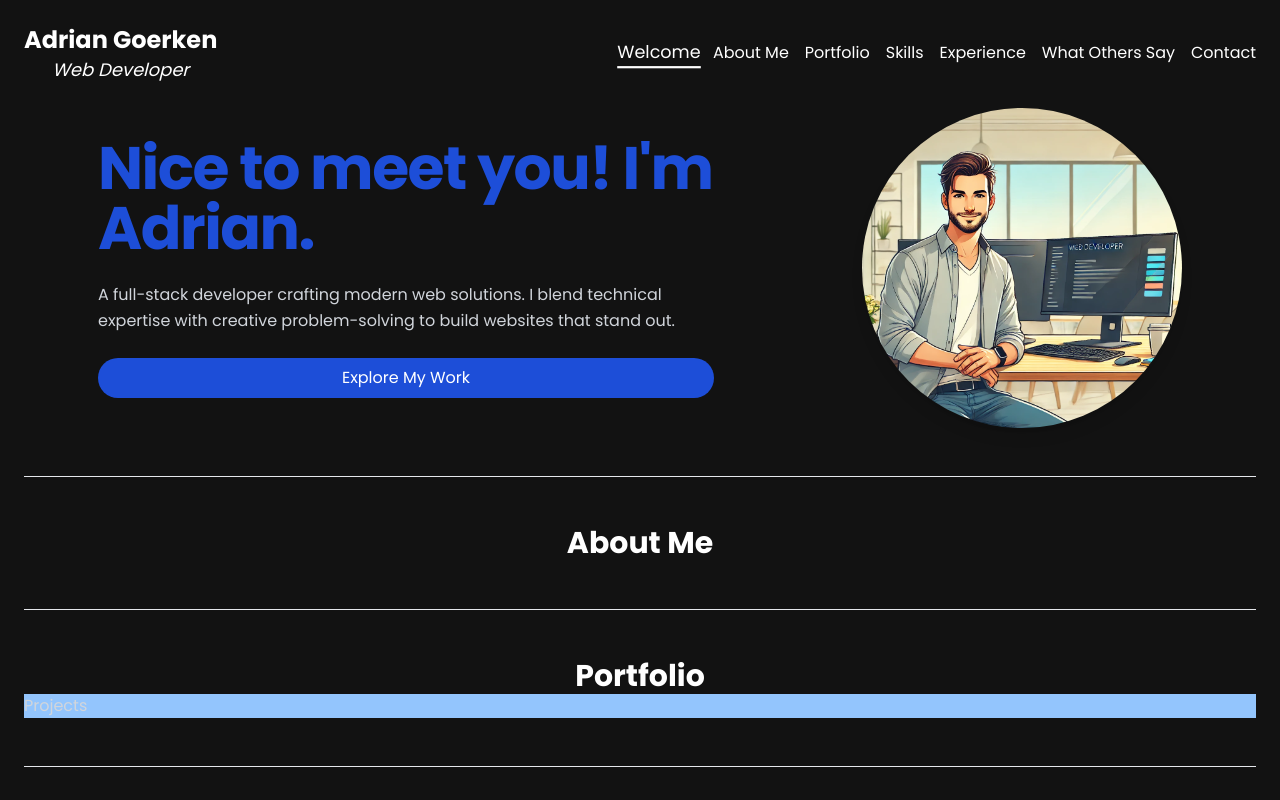
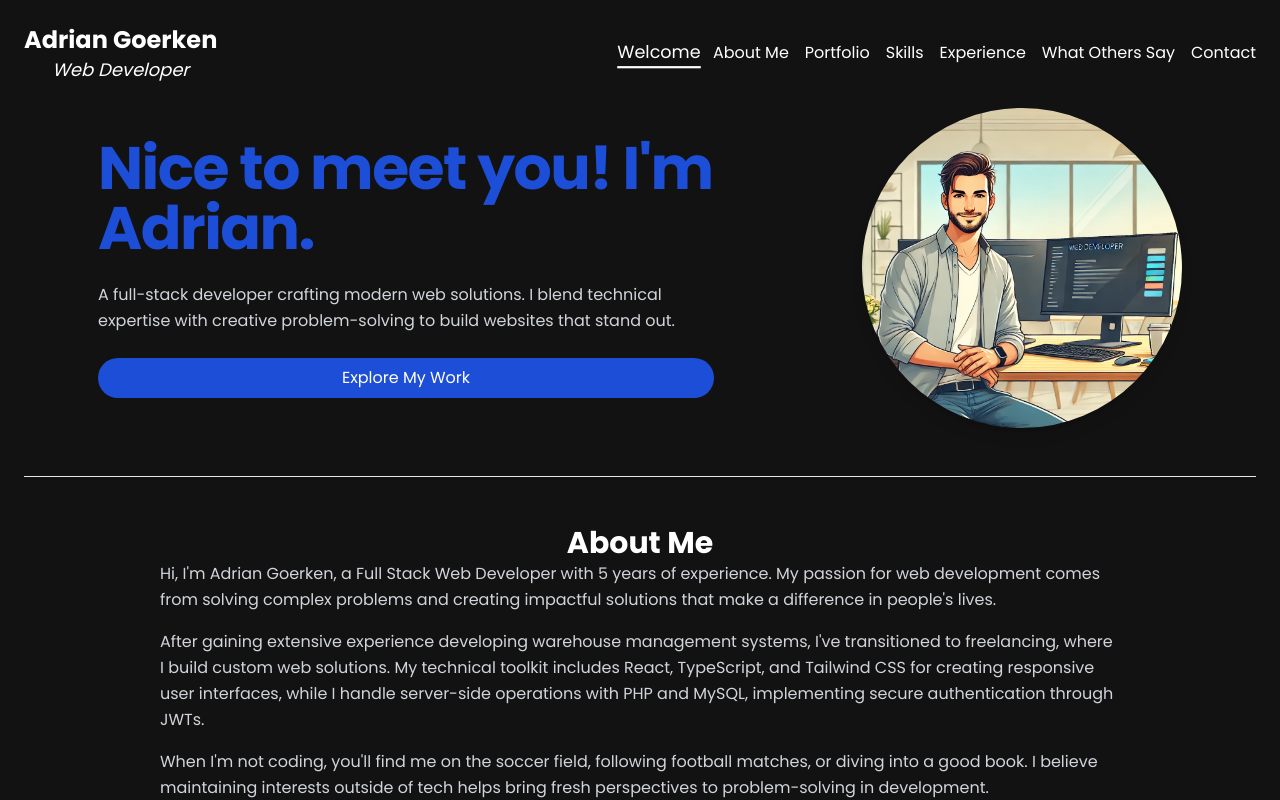
Before and after one commit to adriangoerken/portfolio, a React (Vite) app: page / in a window 1280 px wide. Shown: the top 800 px of the page. Built offline with nearby package versions, Linux system fonts and the light colour scheme.

Commit message:
Update About Me section with personal introduction and professional background

```diff
--- a/src/pages/IndexPage.tsx
+++ b/src/pages/IndexPage.tsx
@@ -115,13 +115,32 @@ const IndexPage = () => {
 
 				<section ref={sectionAboutRef} style={sectionStyle}>
 					<H2>About Me</H2>
-					{/* About Me:
-					A more detailed introduction about yourself, your
-					background, and your journey into web development
-					A summary
-					of your skills and expertise
-					A personal touch (e.g.,
-					hobbies, interests, or a brief story) */}
+					<div className="max-w-[960px] mx-auto">
+						<p className="mb-4 text">
+							Hi, I'm Adrian Goerken, a Full Stack Web Developer
+							with 5 years of experience. My passion for web
+							development comes from solving complex problems and
+							creating impactful solutions that make a difference
+							in people's lives.
+						</p>
+						<p className="mb-4">
+							After gaining extensive experience developing
+							warehouse management systems, I've transitioned to
+							freelancing, where I build custom web solutions. My
+							technical toolkit includes React, TypeScript, and
+							Tailwind CSS for creating responsive user
+							interfaces, while I handle server-side operations
+							with PHP and MySQL, implementing secure
+							authentication through JWTs.
+						</p>
+						<p>
+							When I'm not coding, you'll find me on the soccer
+							field, following football matches, or diving into a
+							good book. I believe maintaining interests outside
+							of tech helps bring fresh perspectives to
+							problem-solving in development.
+						</p>
+					</div>
 				</section>
 
 				<hr className="my-12" />
```
